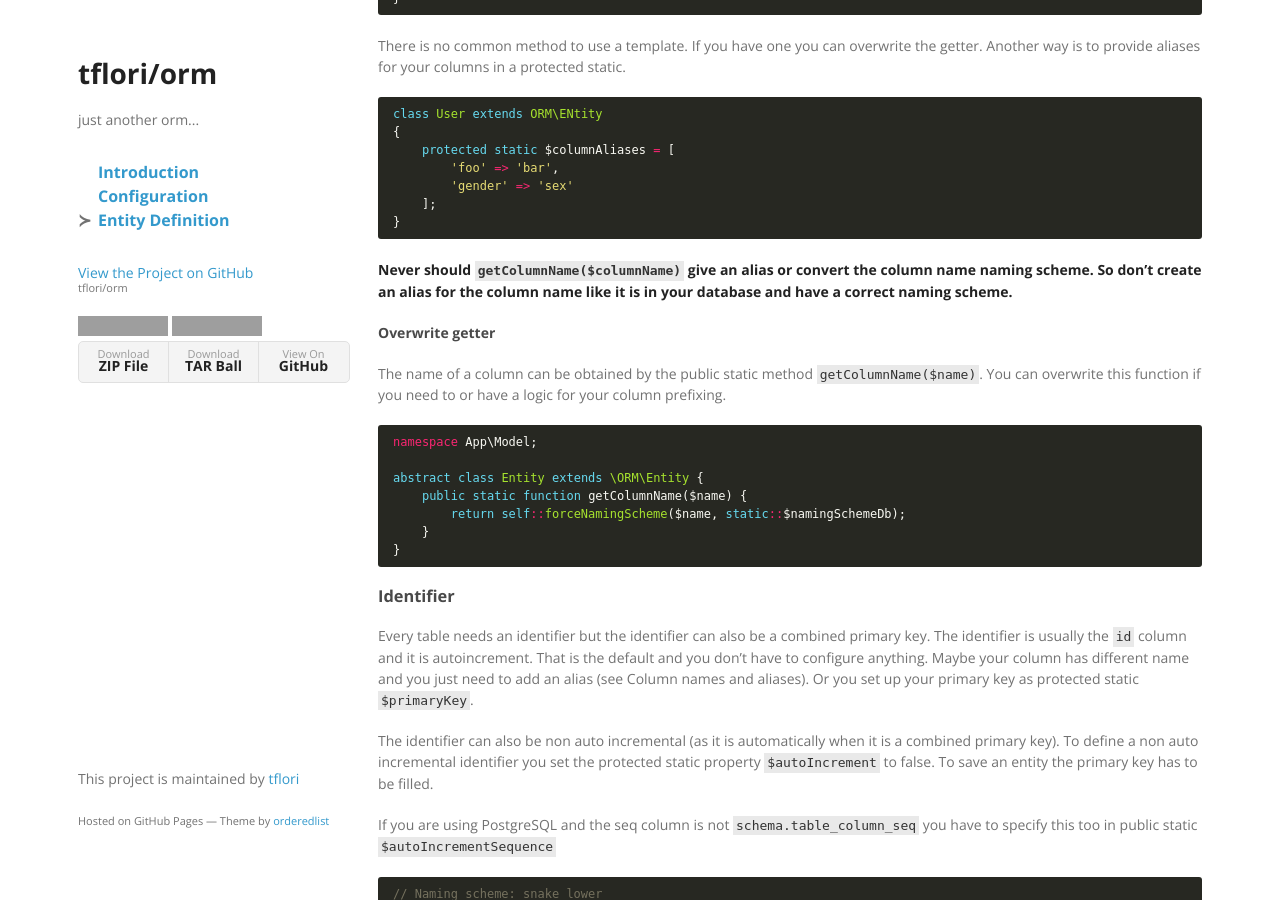
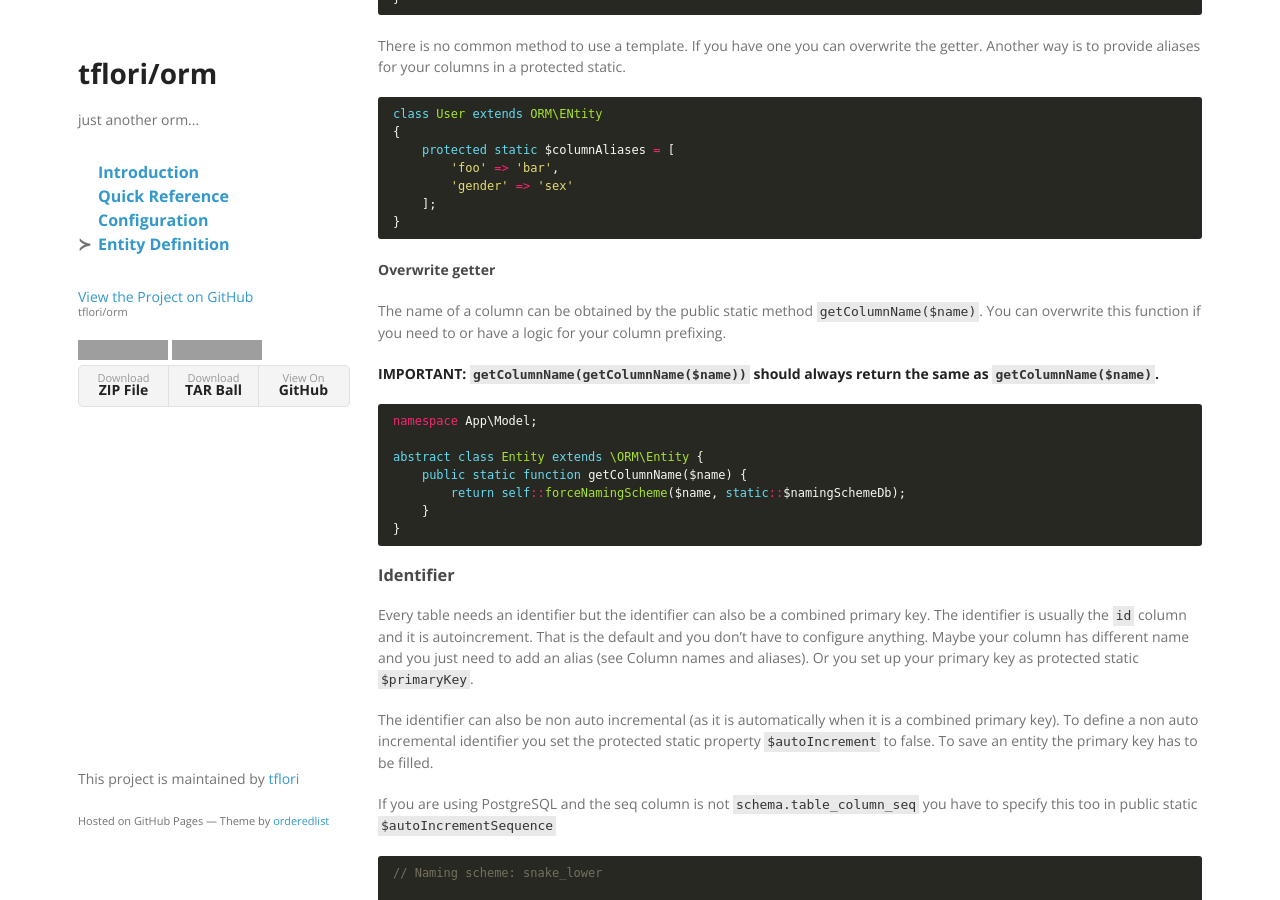
Before and after one commit to tflori/orm, a Jekyll site: the page built from docs/entityDefinition.md, in a window 1280 px wide and 900 px high, scrolled down 2405 px. Built offline with Jekyll 4.4.1, drawn with Linux system fonts in a browser that asks for light colours; grey boxes are pictures that could not be loaded.

````diff
--- a/docs/_data/menu.yml
+++ b/docs/_data/menu.yml
@@ -1,3 +1,4 @@
 Introduction: /
+Quick Reference: /quick.html
 Configuration: /configuration.html
 Entity Definition: /entityDefinition.html
--- a/docs/entityDefinition.md
+++ b/docs/entityDefinition.md
@@ -150,13 +150,12 @@ class User extends ORM\ENtity
 }
 ```
 
-**Never should `getColumnName($columnName)` give an alias or convert the column name naming scheme. So don't create an
-alias for the column name like it is in your database and have a correct naming scheme.**
-
 #### Overwrite getter
 
 The name of a column can be obtained by the public static method `getColumnName($name)`. You can overwrite this function
 if you need to or have a logic for your column prefixing.
+
+**IMPORTANT: `getColumnName(getColumnName($name))` should always return the same as `getColumnName($name)`.**
 
 ```php?start_inline=true
 namespace App\Model;
````
Also changed, not shown: docs/graphs/classes.draw.xml (+1 -1 lines), docs/quick.md (added, +8 -0 lines), docs/graphs/classes.svg, 1 other file.
